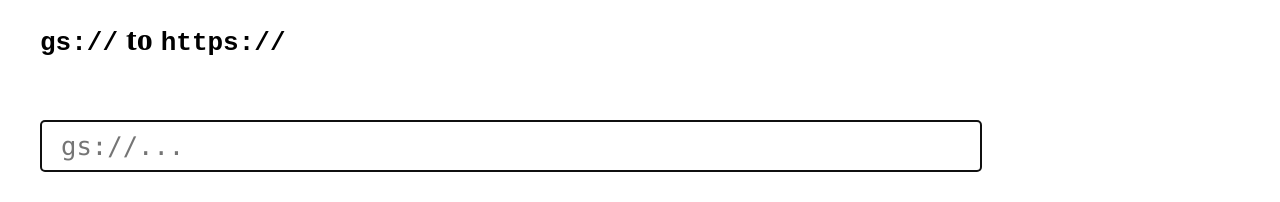
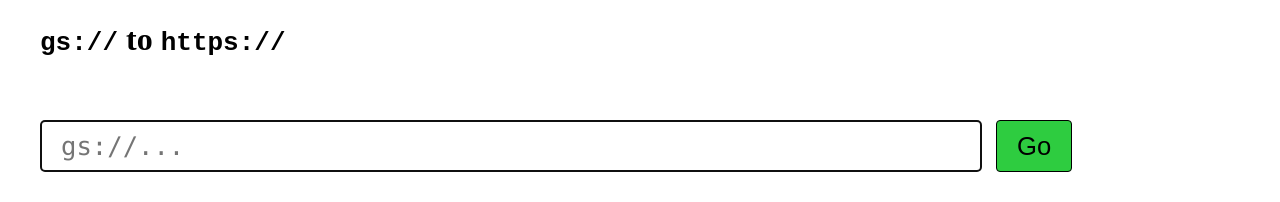
Before and after one commit to oscaro/gs2http, a plain HTML site: page index.html in a window 1280 px wide. Drawn offline with Linux system fonts and the light colour scheme.

Commit message:
Add a submit button

```diff
--- a/index.html
+++ b/index.html
@@ -8,19 +8,34 @@
         max-width: 1200px;
         margin: auto;
       }
+      #gs, input.submit {
+        padding: 10px 20px;
+        font-size: 1.6em;
+        border: 1px solid black;
+        border-radius: 4px;
+      }
       #gs {
         margin-top: 20px;
         margin-bottom: 10px;
-        border: 1px solid black;
-        border-radius: 4px;
-        padding: 10px 20px;
-        font-size: 1.6em;
         font-family: monaco, monospace;
         min-width: 300px;
       }
       #result {
         font-size: 1.2em;
         padding-left: 2px;
+      }
+      input.submit {
+        margin-left: 10px;
+        padding-top: 11px;
+        background-color: #2ECC40;
+      }
+      input.submit:hover {
+        background-color: #2FCF45;
+      }
+      input.submit:active {
+        position: relative;
+        top: 1px;
+        padding-bottom: 9px;
       }
       @media (min-width: 420px) { #gs { min-width: 400px; } }
       @media (min-width: 768px) {
@@ -38,6 +53,7 @@
       <h1><code>gs://</code> to <code>https://</code></h1>
       <form action="#" id="form">
         <input type="url" name="gs" id="gs" placeholder="gs://..." autocomplete="off" autofocus />
+        <input type="submit" value="Go" class="submit" />
       </form>
       <pre><a id="result" href="#"></a></pre>
     </div>
```
